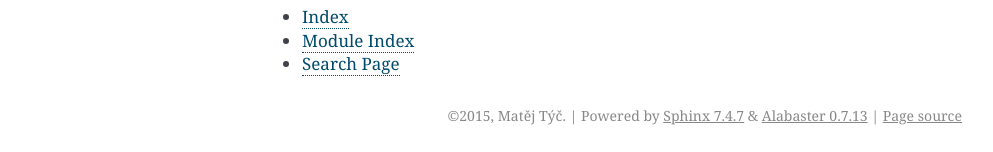
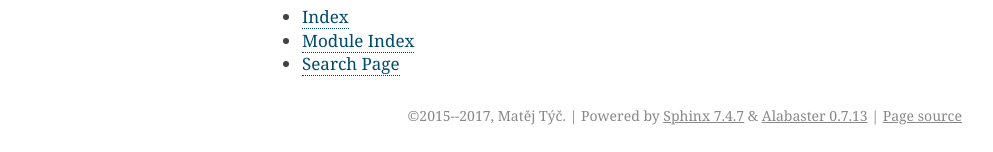
Before and after one commit to matejak/argbash, a Sphinx documentation site: the page built from doc/index.rst, in a window 1280 px wide and 900 px high, scrolled down 4522 px. Shown: the part 745-897 px from the top of the window, without its empty margins (148-1141 px from the left). Built offline with Sphinx 7.4.7, drawn with Linux system fonts in a browser that asks for light colours.

Commit message:
Released 2.5.0

```diff
--- a/doc/conf.py
+++ b/doc/conf.py
@@ -55,7 +55,7 @@ master_doc = 'index'
 
 # General information about the project.
 project = 'Argbash'
-copyright = u'2015, Matěj Týč'
+copyright = u'2015--2017, Matěj Týč'
 author = u'Matěj Týč'
 
 # The version info for the project you're documenting, acts as replacement for
```
Also changed, not shown: 12 other files.
